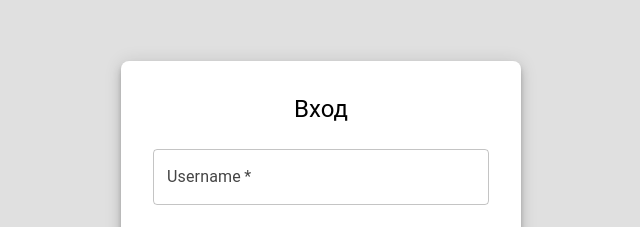
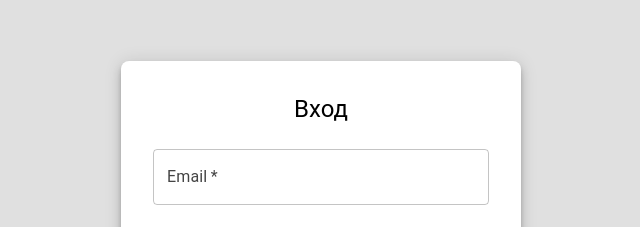
Before and after one commit to Arsensio/ilmio-front-admin, a React (Vite) app: page /login in a window 1280 px wide. Shown: the part 181-408 px from the top of the page, without its empty margins (319-959 px from the left). Built offline with nearby package versions, Linux system fonts and the light colour scheme.

Commit message:
feature(ilmio-front-end): rename field

```diff
--- a/src/components/LoginForm.jsx
+++ b/src/components/LoginForm.jsx
@@ -80,7 +80,7 @@ export default function LoginForm({ onLogin }) {
                 <Box component="form" onSubmit={handleSubmit}>
                     <TextField
                         fullWidth
-                        label="Username"
+                        label="Email"
                         margin="normal"
                         value={username}
                         onChange={(e) => setUsername(e.target.value)}
```
